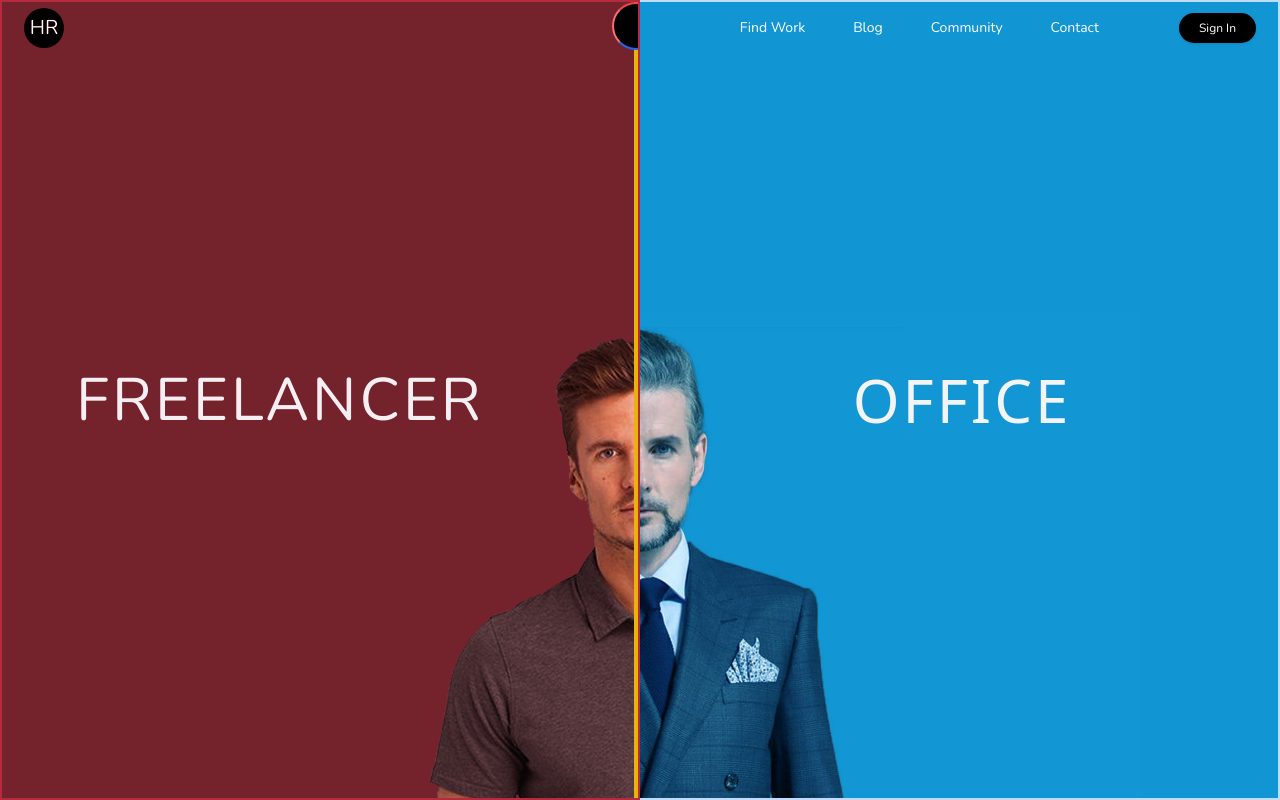
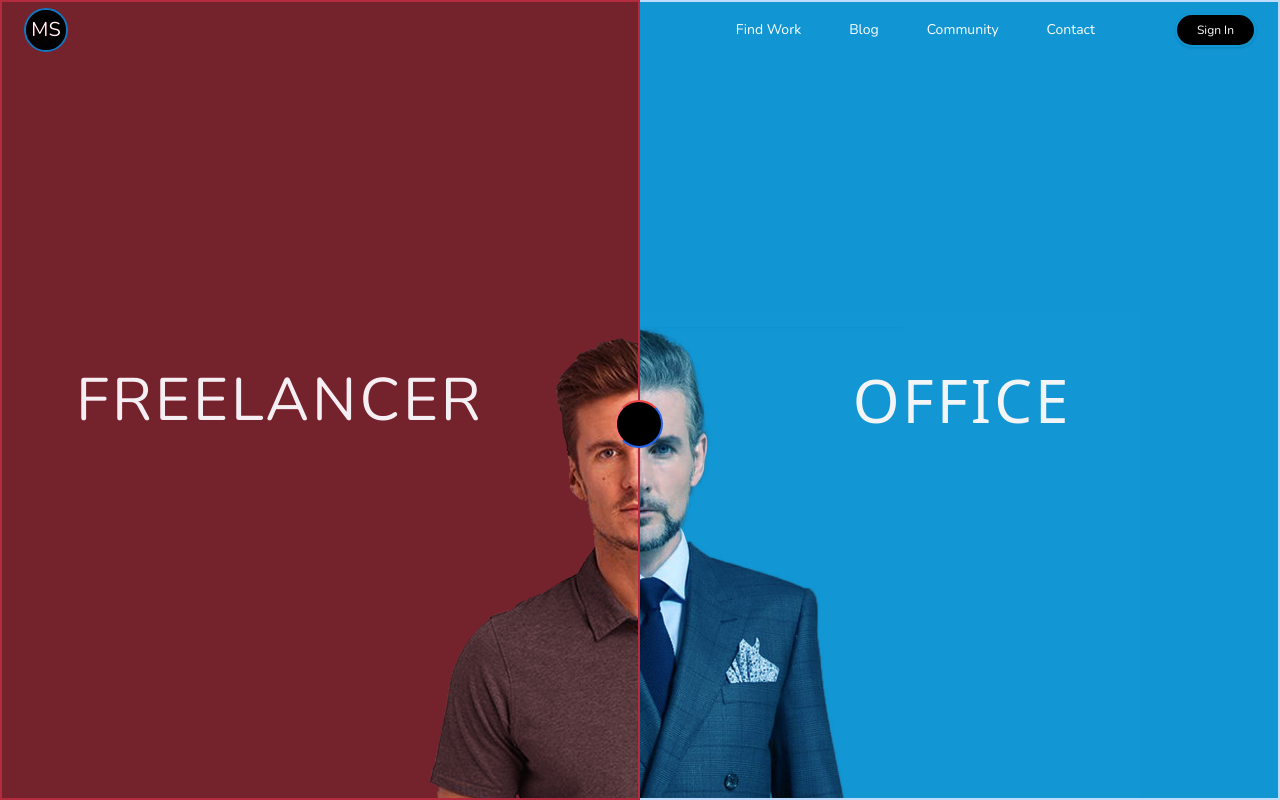
Before and after one commit to mahdisoultana/pintrest-inspirations, a React (Vite) app: page /split-page in a window 1280 px wide. Built offline with nearby package versions, Linux system fonts and the light colour scheme.

Commit message:
make handle functionnal

```diff
--- a/src/projects/split-page/Freelancer.tsx
+++ b/src/projects/split-page/Freelancer.tsx
@@ -6,7 +6,7 @@ function Freelancer({
   active,
   children,
 }: {
-  children: ReactNode;
+  children?: ReactNode;
   x: number;
   active: boolean;
 }) {
@@ -17,8 +17,8 @@ function Freelancer({
 
   return (
     <motion.article
-      className="font-Nunito bg-[#723942] h-screen absolute top-0 left-0 w-[50%] border-[#b42b40] border-2 overflow-hidden  flex items-center justify-center pointer-events-none"
-      style={active ? { width: xSpring } : { width: '50%' }}
+      className="font-Nunito bg-[#723942] h-screen absolute top-0 left-0  border-[#b42b40] border-2 overflow-hidden  flex items-center justify-center pointer-events-none"
+      style={active ? { width: xSpring } : { width: x }}
     >
       {children}
       <div className="w-full h-full absolute top-0 left-0 bg-[#890015]/50 mix-blend-soft-light z-10"></div>
--- a/src/projects/split-page/Handle.tsx
+++ b/src/projects/split-page/Handle.tsx
@@ -9,21 +9,22 @@ function Handle({
   className,
 }: {
   y: number;
-  className: string;
+  className?: string;
 
   active: boolean;
   setActive: Dispatch<SetStateAction<boolean>>;
 }) {
   const [hover, setHover] = useState(false);
   const ySpring = useSpring(0, { stiffness: 100, damping: 10, duration: 2 });
-  const xSpring = useSpring(0, { stiffness: 100, damping: 10, duration: 2 });
+  const xSpring = useSpring(0, { duration: 1 });
   const { x: positionX } = useX();
   useEffect(() => {
-    ySpring.set(y);
-    xSpring.set(positionX);
+    ySpring.set(y - 60);
+    xSpring.set(positionX - 20);
   }, [y]);
   return (
-    <motion.div
+    <>
+      <motion.span
         onMouseEnter={() => {
           setHover(true);
         }}
@@ -31,13 +32,13 @@ function Handle({
           setHover(false);
         }}
         onClick={() => setActive((s) => !s)}
-      className={`w-1 h-screen bg-yellow-500  ${className}`}
-    >
-      <motion.span
         className={`block w-12 h-12 rounded-full ${
           active ? 'bg-white' : 'bg-black'
-        } border-l-2 border-r-2  border-t-2  p-1 border-r-blue-600  border-l-red-400  border-b-blue-600  border-t-red-500  border-b-2  absolute left-1/2 z-10  `}
-        style={{ y: ySpring, x: '-50%' }}
+        } border-l-2 border-r-2  border-t-2  p-1 border-r-blue-600  border-l-red-400  border-b-blue-600  border-t-red-500  border-b-2  absolute   z-[100]  `}
+        style={{
+          y: ySpring,
+          x: positionX - 25,
+        }}
       >
         <motion.span
           style={{ y: '-50%' }}
@@ -103,7 +104,7 @@ function Handle({
           <MdArrowForwardIos />
         </motion.span>
       </motion.span>
-    </motion.div>
+    </>
   );
 }
 
--- a/src/projects/split-page/Nav.tsx
+++ b/src/projects/split-page/Nav.tsx
@@ -2,17 +2,17 @@ function Nav() {
   return (
     <nav className="relative z-10 font-Nunito">
       <div className="text-white m-auto w-1000 py-2 flex items-center justify-between  px-6">
-        <div className="w-10 h-10 rounded-full bg-black flex items-center justify-center text-xl font-extralight">
-          HR
+        <div className="w-11 h-11 rounded-full bg-black flex items-center justify-center text-xl font-extralight cursor-pointer hover:opacity-40 border-2 border-[#1196d3] p-2">
+          MS
         </div>
         <div className=" flex items-center  space-x-20">
           <ul className=" flex items-center  space-x-12 text-sm font-light">
-            <li>Find Work</li>
-            <li>Blog</li>
-            <li>Community</li>
-            <li>Contact</li>
+            <li className="cursor-pointer hover:opacity-40">Find Work</li>
+            <li className="cursor-pointer hover:opacity-40">Blog</li>
+            <li className="cursor-pointer hover:opacity-40">Community</li>
+            <li className="cursor-pointer hover:opacity-40">Contact</li>
           </ul>
-          <button className="bg-black rounded-full px-[20px] py-[7px] text-xs  shadow">
+          <button className="cursor-pointer hover:opacity-40 bg-black rounded-full px-[20px] py-[7px] text-xs  shadow border-2 border-[#1196d3]">
             Sign In
           </button>
         </div>
--- a/src/projects/split-page/index.tsx
+++ b/src/projects/split-page/index.tsx
@@ -6,18 +6,18 @@ import Nav from './Nav';
 import Officer from './Officer';
 
 export const useX = create<{ x: number; setX: (x: number) => void }>((set) => ({
-  x: 0,
+  x: window.innerWidth / 2,
   setX: (x: number) => set({ x: x }),
 }));
 function SplitPage() {
   const { x, setX } = useX();
-  const [y, setY] = useState(0);
+  const [y, setY] = useState(() => window.innerHeight / 2);
   const [active, setActive] = useState(false);
 
   useEffect(() => {
     const mouseMoveEvent = (e: MouseEvent) => {
       if (active) {
-        setX(e.clientX);
+        setX(e.clientX - 5);
         setY(e.clientY - 20);
       }
     };
@@ -31,14 +31,8 @@ function SplitPage() {
     <section className=" min-h-screen relative overflow-hidden">
       <Nav />
       <Officer />
-      <Freelancer x={x} active={active}>
-        <Handle
-          active={active}
-          y={y}
-          setActive={setActive}
-          className="absolute right-0 top-0 z-[100]"
-        />
-      </Freelancer>
+      <Freelancer x={x} active={active} />
+      <Handle active={active} y={y} setActive={setActive} />
     </section>
   );
 }
```
Lines whose indentation alone changed are shown as unchanged.
